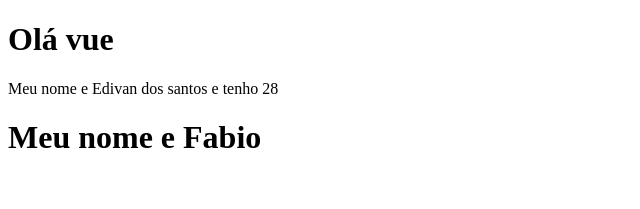
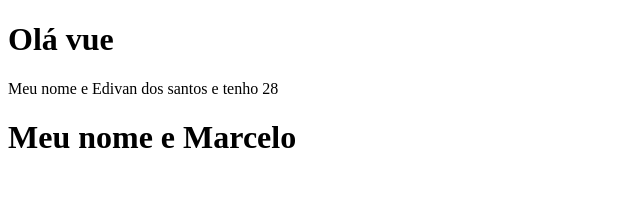
Before and after one commit to Edivansanto5/Basico-de-Vue03, a Vue app: page / in a window 1280 px wide. Shown: the top 209 px of the page, without its empty margins (0-640 px from the left). Built offline with nearby package versions, Linux system fonts and the light colour scheme.

Commit message:
criando uma funcão chamada de setimeout para manipular os eventos apartir de certos segundos de diferenças

```diff
--- a/src/components/Lifecyclehooks.vue
+++ b/src/components/Lifecyclehooks.vue
@@ -13,7 +13,10 @@ export default {
         }
     },
     created(){
-        this.nome = 'Marcelo'
+        setInterval(()=>{
+            this.nome = 'Marcelo'
+        },1000)
+
     },
     mounted(){
         this.nome = 'Fabio'
```
